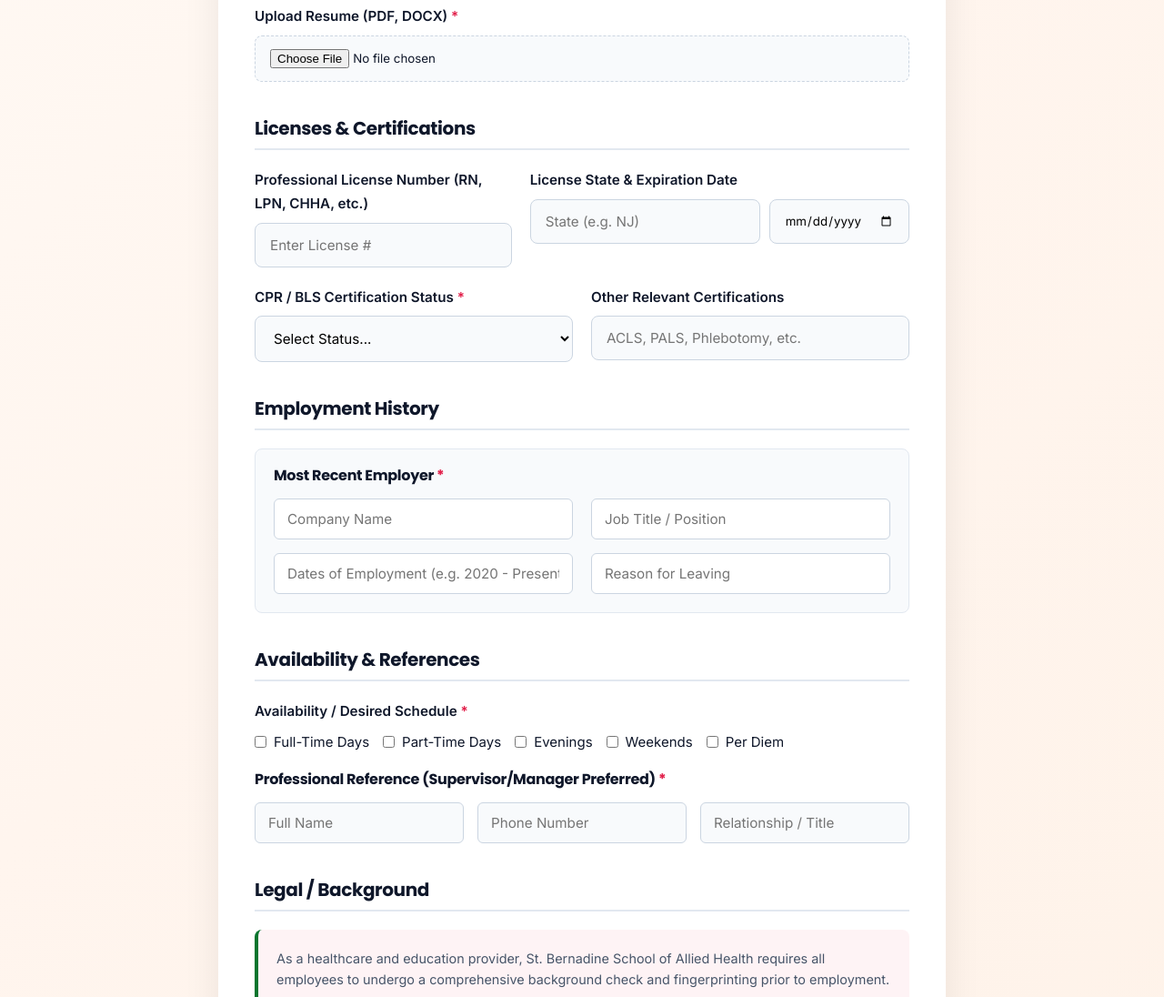
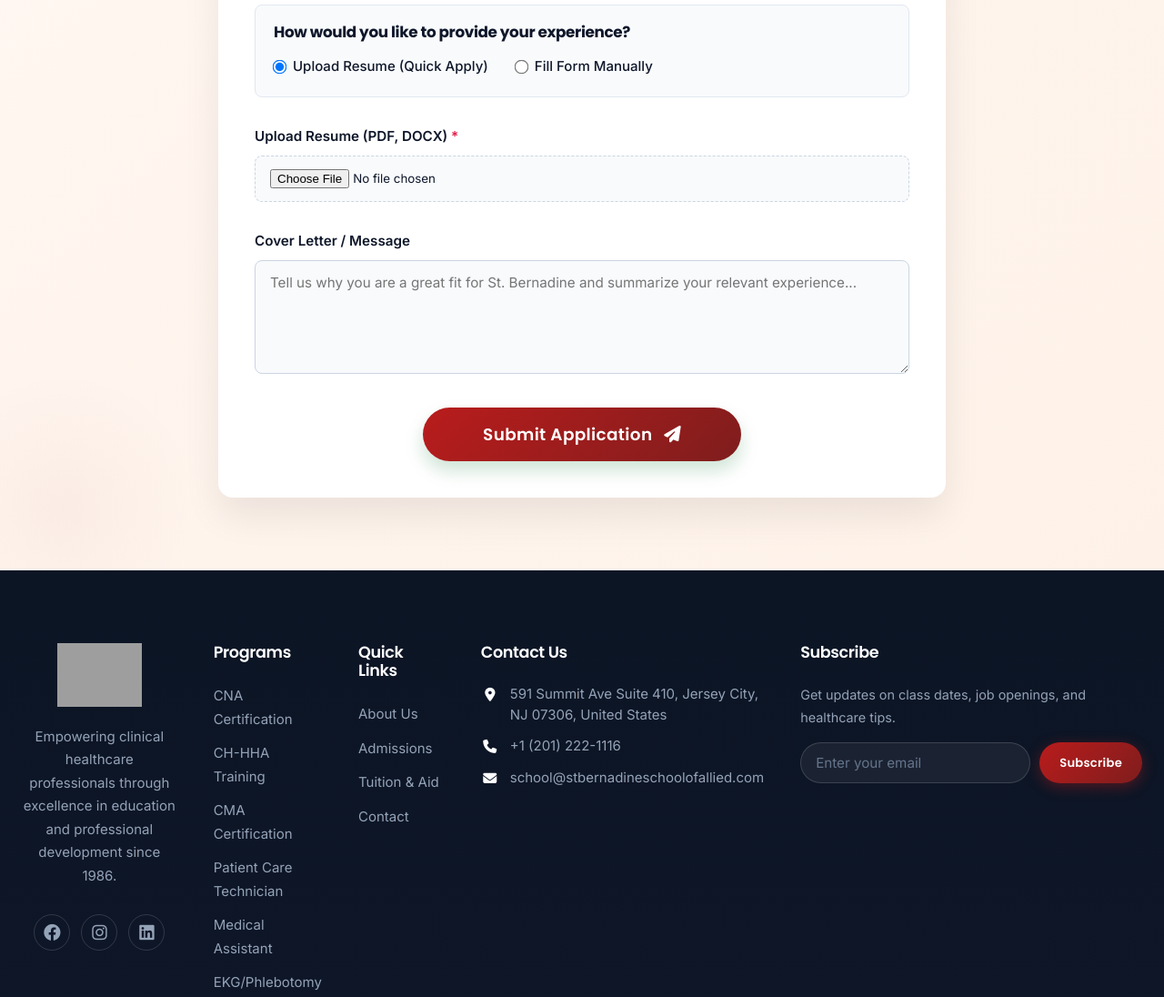
Before and after one commit to HDLPermaCodeTECH/stbernadineusaschoolofallied, a website: page apply-job.html in a window 1280 px wide. Shown: the part 3540-4636 px from the top of the page at 91% size. Drawn offline with Linux system fonts and the light colour scheme; grey boxes are pictures that could not be loaded.

Commit message:
Add resume upload vs manual entry toggle logic

```diff
--- a/apply-job.html
+++ b/apply-job.html
@@ -435,15 +435,35 @@
                         </div>
                     </div>
 
-                    <div style="margin-bottom: 20px;">
+                    <div
+                        style="margin-bottom: 30px; background: #f8fafc; border: 1px solid #e2e8f0; border-radius: 8px; padding: 20px;">
+                        <h4 style="font-size: 1.05rem; color: var(--text-dark); margin-bottom: 15px;">How would you like
+                            to provide your experience?</h4>
+                        <div style="display: flex; gap: 30px; flex-wrap: wrap;">
+                            <label style="display: flex; align-items: center; gap: 8px; cursor: pointer;">
+                                <input type="radio" name="AppMethod" value="upload" checked
+                                    onchange="toggleFormSections()" style="transform: scale(1.2);">
+                                <span style="font-weight: 500;">Upload Resume (Quick Apply)</span>
+                            </label>
+                            <label style="display: flex; align-items: center; gap: 8px; cursor: pointer;">
+                                <input type="radio" name="AppMethod" value="manual" onchange="toggleFormSections()"
+                                    style="transform: scale(1.2);">
+                                <span style="font-weight: 500;">Fill Form Manually</span>
+                            </label>
+                        </div>
+                    </div>
+
+                    <div id="resume-upload-section" style="margin-bottom: 30px; display: block;">
                         <label
                             style="display: block; margin-bottom: 8px; font-weight: 600; font-size: 0.95rem; color: var(--text-dark);">Upload
                             Resume (PDF, DOCX) <span style="color: #e11d48;">*</span></label>
-                        <input type="file" name="Resume" accept=".pdf,.doc,.docx" required
+                        <input type="file" id="resume-file" name="Resume" accept=".pdf,.doc,.docx" required
                             style="width: 100%; padding: 14px 16px; border: 1px dashed #cbd5e1; border-radius: 8px; font-family: inherit; transition: all 0.3s; background-color: #f8fafc; outline: none; cursor: pointer;"
                             onfocus="this.style.borderColor='var(--primary-color)'; this.style.backgroundColor='#fff'; this.style.boxShadow='0 0 0 3px rgba(6, 117, 46, 0.1)';"
                             onblur="this.style.borderColor='#cbd5e1'; this.style.backgroundColor='#f8fafc'; this.style.boxShadow='none';">
                     </div>
+
+                    <div id="manual-form-section" style="display: none;">
 
                         <h3
                             style="font-size: 1.25rem; color: var(--text-dark); margin-top: 40px; margin-bottom: 20px; border-bottom: 2px solid #e2e8f0; padding-bottom: 10px;">
@@ -508,26 +528,31 @@
 
                         <div
                             style="background: #f8fafc; border: 1px solid #e2e8f0; border-radius: 8px; padding: 20px; margin-bottom: 20px;">
-                        <h4 style="font-size: 1rem; color: var(--text-dark); margin-bottom: 15px;">Most Recent Employer
-                            <span style="color: #e11d48;">*</span></h4>
+                            <h4 style="font-size: 1rem; color: var(--text-dark); margin-bottom: 15px;">Most Recent
+                                Employer
+                                <span style="color: #e11d48;">*</span>
+                            </h4>
                             <div class="grid grid-2" style="gap: 20px; margin-bottom: 15px;">
                                 <div>
-                                <input type="text" name="Employer1Name" placeholder="Company Name" required
+                                    <input type="text" id="empName" id="empName" name="Employer1Name" placeholder="Company Name"
+                                        required
                                         style="width: 100%; padding: 12px 14px; border: 1px solid #cbd5e1; border-radius: 6px; font-family: inherit; background-color: #fff; outline: none;">
                                 </div>
                                 <div>
-                                <input type="text" name="Employer1Title" placeholder="Job Title / Position" required
+                                    <input type="text" id="empTitle" id="empTitle" name="Employer1Title"
+                                        placeholder="Job Title / Position" required
                                         style="width: 100%; padding: 12px 14px; border: 1px solid #cbd5e1; border-radius: 6px; font-family: inherit; background-color: #fff; outline: none;">
                                 </div>
                             </div>
                             <div class="grid grid-2" style="gap: 20px;">
                                 <div>
-                                <input type="text" name="Employer1Dates"
+                                    <input type="text" id="empDates" id="empDates" name="Employer1Dates"
                                         placeholder="Dates of Employment (e.g. 2020 - Present)" required
                                         style="width: 100%; padding: 12px 14px; border: 1px solid #cbd5e1; border-radius: 6px; font-family: inherit; background-color: #fff; outline: none;">
                                 </div>
                                 <div>
-                                <input type="text" name="Employer1Reason" placeholder="Reason for Leaving" required
+                                    <input type="text" id="empReason" id="empReason" name="Employer1Reason"
+                                        placeholder="Reason for Leaving" required
                                         style="width: 100%; padding: 12px 14px; border: 1px solid #cbd5e1; border-radius: 6px; font-family: inherit; background-color: #fff; outline: none;">
                                 </div>
                             </div>
@@ -543,9 +568,11 @@
                                 / Desired Schedule <span style="color: #e11d48;">*</span></label>
                             <div style="display: flex; gap: 15px; flex-wrap: wrap; margin-bottom: 10px;">
                                 <label style="display: flex; align-items: center; gap: 8px; cursor: pointer;"><input
-                                    type="checkbox" name="Availability" value="Full-Time Days"> Full-Time Days</label>
+                                        type="checkbox" name="Availability" value="Full-Time Days"> Full-Time
+                                    Days</label>
                                 <label style="display: flex; align-items: center; gap: 8px; cursor: pointer;"><input
-                                    type="checkbox" name="Availability" value="Part-Time Days"> Part-Time Days</label>
+                                        type="checkbox" name="Availability" value="Part-Time Days"> Part-Time
+                                    Days</label>
                                 <label style="display: flex; align-items: center; gap: 8px; cursor: pointer;"><input
                                         type="checkbox" name="Availability" value="Evenings"> Evenings</label>
                                 <label style="display: flex; align-items: center; gap: 8px; cursor: pointer;"><input
@@ -559,15 +586,16 @@
                             <h4 style="font-size: 1rem; color: var(--text-dark); margin-bottom: 15px;">Professional
                                 Reference (Supervisor/Manager Preferred) <span style="color: #e11d48;">*</span></h4>
                             <div class="grid grid-3" style="gap: 15px;">
-                            <input type="text" name="RefName" placeholder="Full Name" required
+                                <input type="text" id="refName" name="RefName" placeholder="Full Name" required
                                     style="width: 100%; padding: 12px 14px; border: 1px solid #cbd5e1; border-radius: 6px; font-family: inherit; outline: none; background-color: #f8fafc;"
                                     onfocus="this.style.backgroundColor='#fff'; this.style.borderColor='var(--primary-color)';"
                                     onblur="this.style.backgroundColor='#f8fafc'; this.style.borderColor='#cbd5e1';">
-                            <input type="tel" name="RefPhone" placeholder="Phone Number" required
+                                <input type="tel" id="refPhone" name="RefPhone" placeholder="Phone Number" required
                                     style="width: 100%; padding: 12px 14px; border: 1px solid #cbd5e1; border-radius: 6px; font-family: inherit; outline: none; background-color: #f8fafc;"
                                     onfocus="this.style.backgroundColor='#fff'; this.style.borderColor='var(--primary-color)';"
                                     onblur="this.style.backgroundColor='#f8fafc'; this.style.borderColor='#cbd5e1';">
-                            <input type="text" name="RefTitle" placeholder="Relationship / Title" required
+                                <input type="text" id="refTitle" name="RefTitle" placeholder="Relationship / Title"
+                                    required
                                     style="width: 100%; padding: 12px 14px; border: 1px solid #cbd5e1; border-radius: 6px; font-family: inherit; outline: none; background-color: #f8fafc;"
                                     onfocus="this.style.backgroundColor='#fff'; this.style.borderColor='var(--primary-color)';"
                                     onblur="this.style.backgroundColor='#f8fafc'; this.style.borderColor='#cbd5e1';">
@@ -589,7 +617,8 @@
                                 style="display: flex; align-items: flex-start; gap: 12px; cursor: pointer; margin-bottom: 15px;">
                                 <input type="checkbox" required name="BackgroundConsent"
                                     style="margin-top: 4px; transform: scale(1.2);">
-                            <span style="font-size: 0.9rem; font-weight: 500; color: var(--text-dark);">I consent to a
+                                <span style="font-size: 0.9rem; font-weight: 500; color: var(--text-dark);">I consent to
+                                    a
                                     background check, including criminal history, license verification, and employment
                                     references. <span style="color: #e11d48;">*</span></span>
                             </label>
@@ -597,11 +626,14 @@
                             <label style="display: flex; align-items: flex-start; gap: 12px; cursor: pointer;">
                                 <input type="checkbox" required name="Truthfulness"
                                     style="margin-top: 4px; transform: scale(1.2);">
-                            <span style="font-size: 0.9rem; font-weight: 500; color: var(--text-dark);">I certify that
+                                <span style="font-size: 0.9rem; font-weight: 500; color: var(--text-dark);">I certify
+                                    that
                                     all information provided in this application is true and complete to the best of my
                                     knowledge. <span style="color: #e11d48;">*</span></span>
                             </label>
                         </div>
+
+                    </div> <!-- End of Manual Form Section -->
 
                     <div style="margin-bottom: 30px;">
                         <label
@@ -628,6 +660,36 @@
         function selectJob(jobTitle) {
             const selectElement = document.getElementById('job-role');
             selectElement.value = jobTitle;
+        }
+
+        function toggleFormSections() {
+            const method = document.querySelector('input[name="AppMethod"]:checked').value;
+            const manualSection = document.getElementById('manual-form-section');
+            const resumeSection = document.getElementById('resume-upload-section');
+            const resumeInput = document.getElementById('resume-file');
+
+            // Required inputs inside manual section
+            const manualInputs = [
+                document.getElementById('empName'),
+                document.getElementById('empTitle'),
+                document.getElementById('empDates'),
+                document.getElementById('empReason'),
+                document.getElementById('refName'),
+                document.getElementById('refPhone'),
+                document.getElementById('refTitle')
+            ];
+
+            if (method === 'manual') {
+                manualSection.style.display = 'block';
+                resumeSection.style.display = 'none';
+                resumeInput.removeAttribute('required');
+                manualInputs.forEach(input => input.setAttribute('required', 'required'));
+            } else {
+                manualSection.style.display = 'none';
+                resumeSection.style.display = 'block';
+                resumeInput.setAttribute('required', 'required');
+                manualInputs.forEach(input => input.removeAttribute('required'));
+            }
         }
     </script>
 
```
Lines whose indentation alone changed are shown as unchanged.
